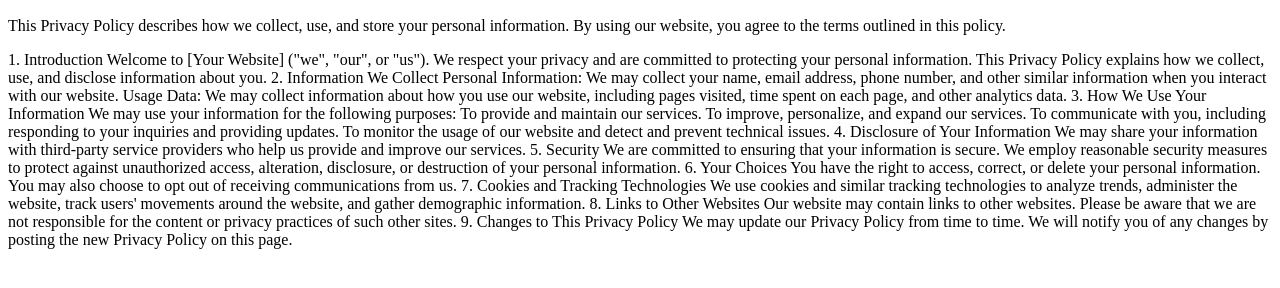
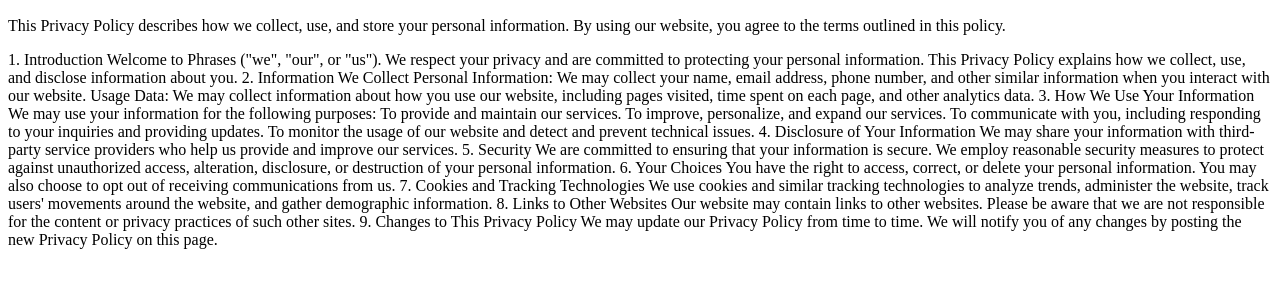
Before and after one commit to cursedmind/phrases-website, a plain HTML site: page privacy_policy.html in a window 1280 px wide. Shown: the part 50-338 px from the top of the page. Drawn offline with Linux system fonts and the light colour scheme.

Commit message:
Update privacy_policy.html

```diff
--- a/privacy_policy.html
+++ b/privacy_policy.html
@@ -22,7 +22,7 @@
                 </p>
                1. Introduction
 
-Welcome to [Your Website] ("we", "our", or "us"). We respect your privacy and are committed to protecting your personal information. This Privacy Policy explains how we collect, use, and disclose information about you.
+Welcome to Phrases ("we", "our", or "us"). We respect your privacy and are committed to protecting your personal information. This Privacy Policy explains how we collect, use, and disclose information about you.
 
 2. Information We Collect
 
```
